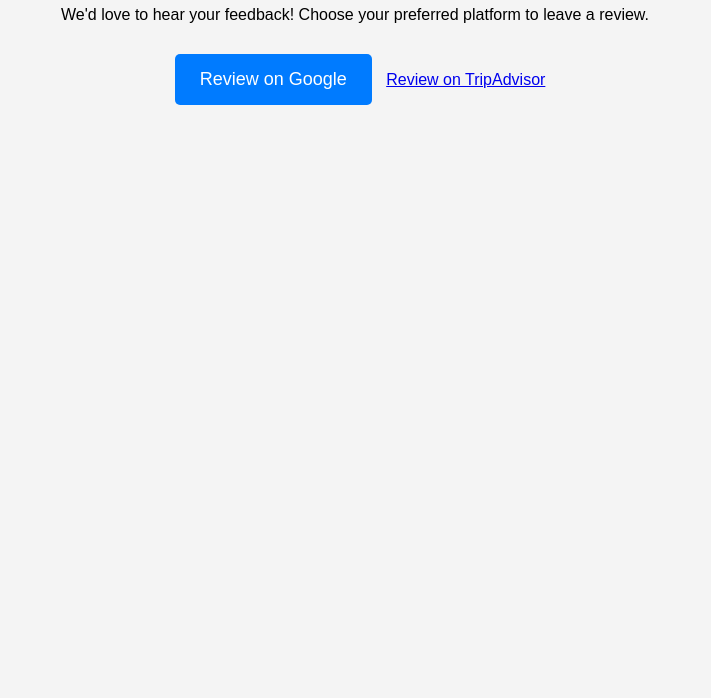
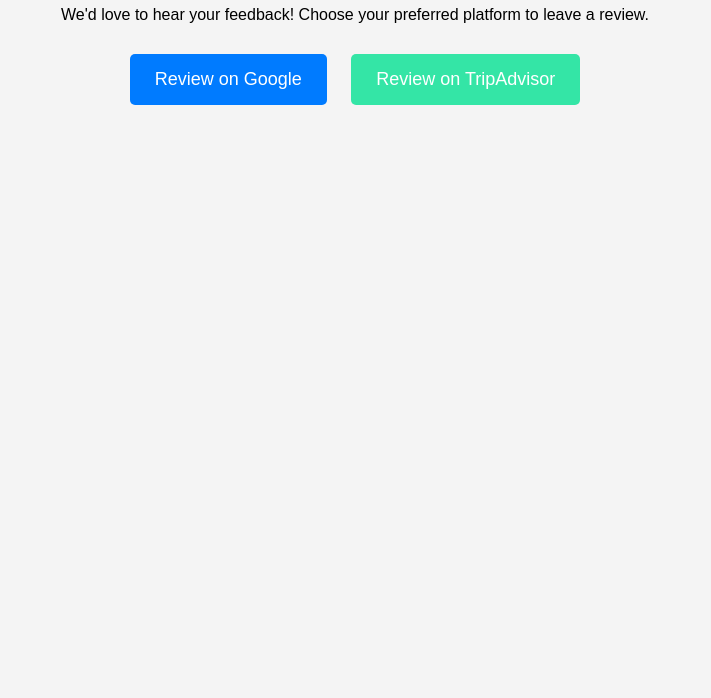
Before and after one commit to BigEasy-CW/big-easy-reviews, a plain HTML site: page index.html in a window 1280 px wide. Shown: the part 102-800 px from the top of the page, without its empty margins (285-996 px from the left). Drawn offline with Linux system fonts and the light colour scheme.

Commit message:
sure final with bg color index.html

```diff
--- a/index.html
+++ b/index.html
@@ -48,7 +48,7 @@
     <div class="button-container">
         <a href="https://www.google.com/search?q=big+easy+canary+wharf&oq=big&gs_lcrp=EgZjaHJvbWUqDwgAECMYJxjjAhiABBiKBTIPCAAQIxgnGOMCGIAEGIoFMhUIARAuGCcYrwEYxwEYgAQYigUYjgUyBggCEEUYOzIGCAMQRRg5MhMIBBAuGK8BGMcBGLEDGIAEGI4FMgYIBRBFGDwyBggGEEUYPDIGCAcQRRg80gEIMTk4MWowajeoAgCwAgA&sourceid=chrome&ie=UTF-8#lrd=0x487602b71630968f:0x9ad949e10f1cb467,3,,,," class="review-button google">Review on Google</a>
 
-        <a href="https://www.tripadvisor.co.uk/UserReviewEdit-g186338-d8800509-Big_Easy_Canary_Wharf-London_England.html">Review on TripAdvisor</a>
+        <a href="https://www.tripadvisor.co.uk/UserReviewEdit-g186338-d8800509-Big_Easy_Canary_Wharf-London_England.html" class="review-button tripadvisor">Review on TripAdvisor</a>
     </div>
 </body>
 </html>
```
